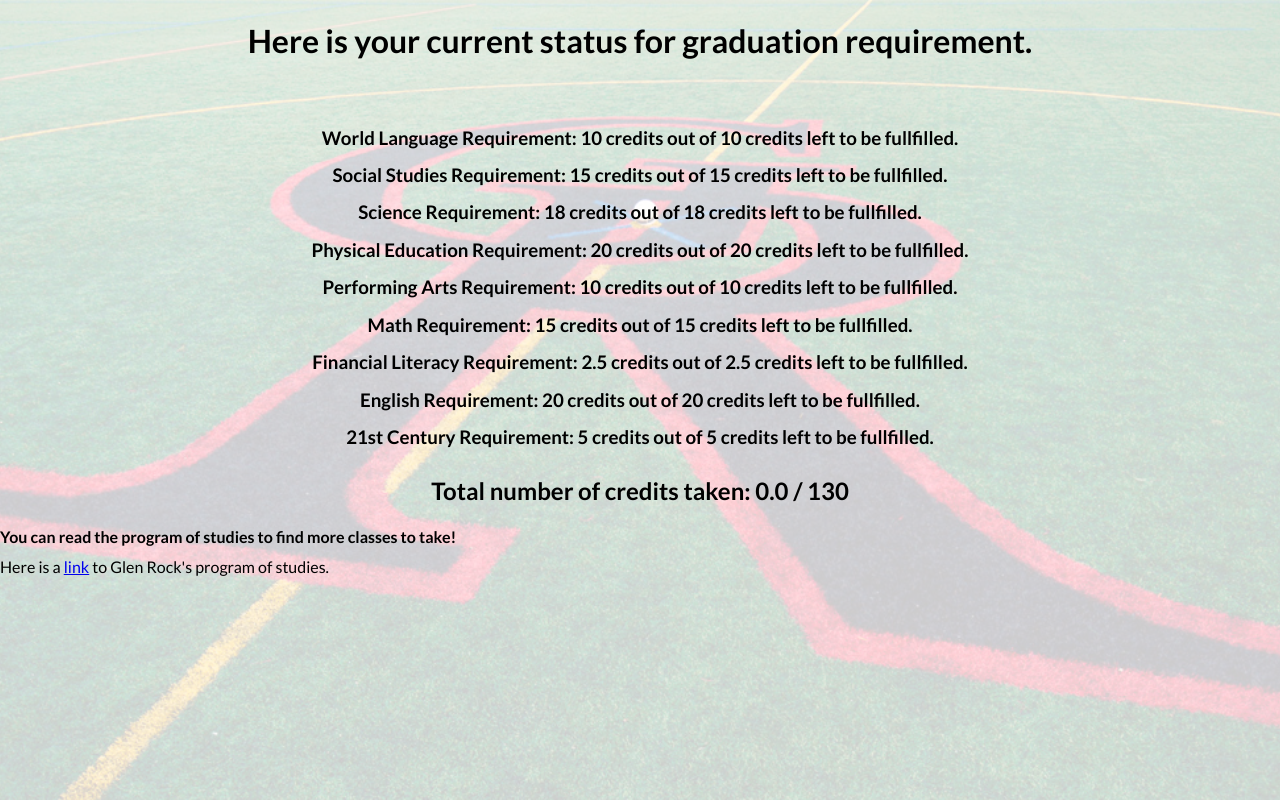
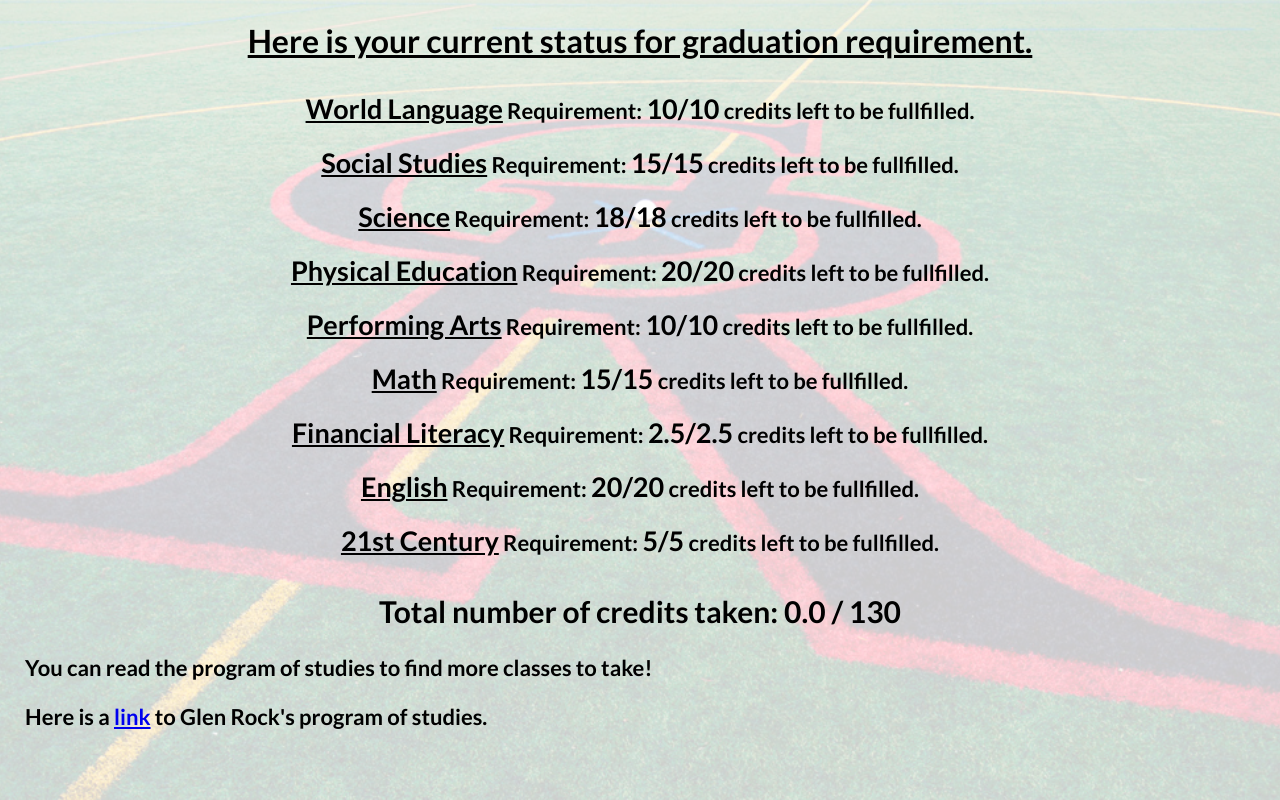
Before and after one commit to Danpaek111/GlenRock-Graduation-Checker, a Flask app: page /result in a window 1280 px wide. Run offline with Flask 3, Linux system fonts and the light colour scheme; parts of the project's set-up code (start-up, migrations or seed data) failed here and were passed over.

Commit message:
changed font sizes on result page for clarity

```diff
--- a/static/styles_result.css
+++ b/static/styles_result.css
@@ -80,7 +80,15 @@ white {
     z-index: 2;
 }
 
-
+h2 {
+    font-size: 30px;
+}
+h3 {
+    font-size: 22px;
+}
+subject {
+    font-size: 27px;
+}
 body {
     position: relative;
     background-image: url('./result_background.png');
@@ -88,6 +96,9 @@ body {
     background-position: center; /* Center the image */
     height: 100vh; /* Full height of the viewport */
     background-repeat: no-repeat; /* Prevent the image from repeating */
+}
+margin {
+    margin-left: 25px;
 }
 
 .overlay {
--- a/templates/result.html
+++ b/templates/result.html
@@ -4,31 +4,30 @@
 {% block body %}
 <div class = "overlay">
 <link href="https://fonts.googleapis.com/css2?family=Lato:wght@300;400;700&display=swap" rel="stylesheet">
-<h1>Here is your current status for graduation requirement.</h1>
-<br>
+<h1><u>Here is your current status for graduation requirement.</u></h1>
 <h3>
 <center>
 <p class="p">
-<b>World Language Requirement:</b> {{ wl_credits }} credits out of {{ wl_required_credits }} credits left to be fullfilled.<br>
-<b>Social Studies Requirement:</b> {{ ss_credits }} credits out of {{ ss_required_credits }} credits left to be fullfilled.<br>
-<b>Science Requirement:</b> {{ sc_credits }} credits out of {{ sc_required_credits }} credits left to be fullfilled.<br>
-<b>Physical Education Requirement:</b> {{ pe_credits }} credits out of {{ pe_required_credits }} credits left to be fullfilled.<br>
-<b>Performing Arts Requirement:</b> {{ pa_credits }} credits out of {{ pa_required_credits }} credits left to be fullfilled.<br>
-<b>Math Requirement:</b> {{ mc_credits }} credits out of {{ mc_required_credits }} credits left to be fullfilled.<br>
-<b>Financial Literacy Requirement:</b> {{ fl_credits }} credits out of {{ fl_required_credits }} credits left to be fullfilled.<br>
-<b>English Requirement:</b> {{ ec_credits }} credits out of {{ ec_required_credits }} credits left to be fullfilled.<br>
-<b>21st Century Requirement:</b> {{ stc_credits }} credits out of {{ stc_required_credits }} credits left to be fullfilled.<br>
+<subject><u>World Language</u></subject> Requirement: <subject>{{ wl_credits }}/{{ wl_required_credits }}</subject> credits left to be fullfilled.<br>
+<subject><u>Social Studies</u></subject> Requirement: <subject>{{ ss_credits }}/{{ ss_required_credits }}</subject> credits left to be fullfilled.<br>
+<subject><u>Science</u></subject> Requirement: <subject>{{ sc_credits }}/{{ sc_required_credits }}</subject> credits left to be fullfilled.<br>
+<subject><u>Physical Education</u></subject> Requirement: <subject>{{ pe_credits }}/{{ pe_required_credits }}</subject> credits left to be fullfilled.<br>
+<subject><u>Performing Arts</u></subject> Requirement: <subject>{{ pa_credits }}/{{ pa_required_credits }}</subject> credits left to be fullfilled.<br>
+<subject><u>Math</u></subject> Requirement: <subject>{{ mc_credits }}/{{ mc_required_credits }}</subject> credits left to be fullfilled.<br>
+<subject><u>Financial Literacy</u></subject> Requirement: <subject>{{ fl_credits }}/{{ fl_required_credits }}</subject> credits left to be fullfilled.<br>
+<subject><u>English</u></subject> Requirement: <subject>{{ ec_credits }}/{{ ec_required_credits }}</subject> credits left to be fullfilled.<br>
+<subject><u>21st Century</u></subject> Requirement: <subject>{{ stc_credits }}/{{ stc_required_credits }}</subject> credits left to be fullfilled.<br>
 </p>
 </center>
 </h3>
 <h2>
     <center>Total number of credits taken: {{ total_credits }} / 130</center>
 </h2>
-<h4>
-    {{ last_comment}}
-</h4>
-<p>
-    Here is a <a href="https://cdnsm5-ss14.sharpschool.com/UserFiles/Servers/Server_611619/File/2023-2024%20HS%20Program%20of%20Studies%20FINAL.pdf" target="_blank">link</a> to Glen Rock's program of studies.
-</p>
+<h3>
+    <margin>{{ last_comment}}</margin>
+</h3>
+<h3>
+<margin>Here is a <a href="https://cdnsm5-ss14.sharpschool.com/UserFiles/Servers/Server_611619/File/2023-2024%20HS%20Program%20of%20Studies%20FINAL.pdf" target="_blank">link</a> to Glen Rock's program of studies.</margin>
+</h3>
 </div>
 {% endblock %}
```
